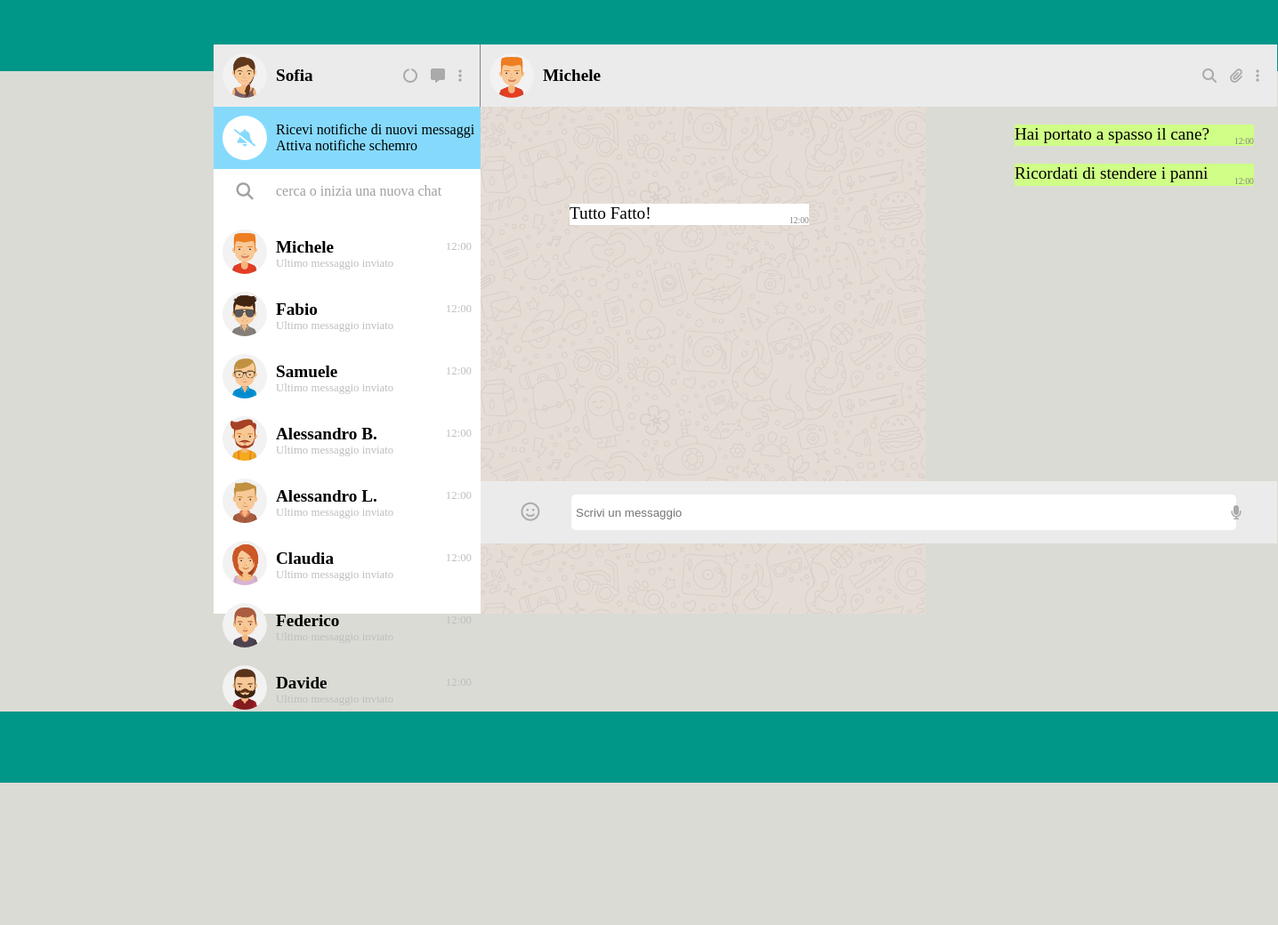
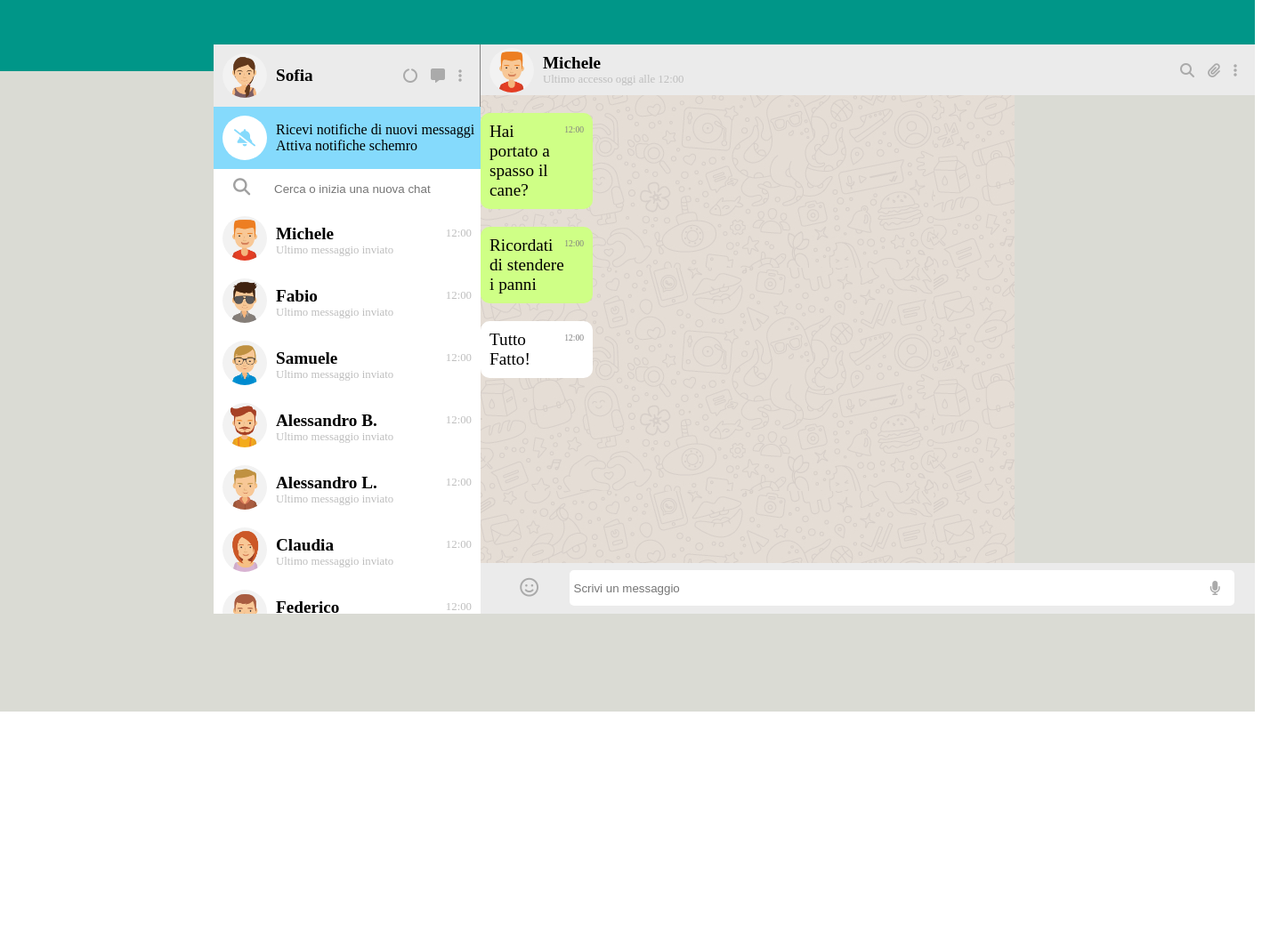
Before and after one commit to LorenzoBertarelli/vue-boolzapp, a plain HTML site: page index.html in a window 1280 px wide. Shown: the whole page at 89% size, 1436 px wide, since content can reach past the window. After the commit the page ends 800 px from the top, so only its background shows below. Drawn offline with nearby package versions, Linux system fonts and the light colour scheme.

Commit message:
migliorie

```diff
--- a/css/style.css
+++ b/css/style.css
@@ -5,8 +5,9 @@
 }
 
 body {
-    background: linear-gradient(180deg, #009688 10%, #DADBD4 10%);
+    background: linear-gradient(180deg, #009688 10vh, #DADBD4 10vh);
     height: 100vh;
+    width: 100%;
 }
 
 a {
@@ -18,12 +19,13 @@ a {
 i {
     padding: 5px;
 }
+
 .container {
     display: flex;
-    height: 100%;
     margin: auto;
     justify-content: center;
-    min-width: 800px;
+    align-items: center;
+
 }
 
 .wrapper {
@@ -32,11 +34,15 @@ i {
     height: 80vh;
     margin-top: 50px;
     display: flex;
+    min-width: 800px;
 }
+
+/* LEFT COLUMN */
 
 .left-column {
     min-width: 300px;
-    height: 100vh;
+    width: 30%;
+    height: 100%;
 }
 
 .left-column-header {
@@ -49,8 +55,9 @@ i {
     border-right: 1px solid gray;
 }
 
-.header-left {
+.header {
     display: flex;
+    align-items: center;
 }
 
 img {
@@ -99,18 +106,31 @@ img {
 }
 
 .lente {
-    margin: 0px 10px;
+    margin: 0px 5px;
     display: flex;
     align-items: center;
     justify-content: center;
-    width: 50px;
+    width: 60px;
     font-size: 1.2rem;
     border-radius: 50px;
 }
 
+.serch-bar {
+    width: 100%;
+    text-align: center;
+}
+
+.serch {
+    height: 30px;
+    border-radius: 5px;
+    border: none;
+    padding: 5px;
+    margin-top: 5px;
+}
+
 .chats {
-    height: 100%;
-    overflow-y: auto;
+    height: calc(100% - 175px);
+    overflow-y: scroll;
 }
 
 .chat {
@@ -140,25 +160,27 @@ img {
 /* RIGHT COLUMN */
 
 .right-column {
+    display: flex;
+    flex-direction: column;
     background-image: url("../img/mine.jpg");
-    width: 100%;
-    min-width: 300px;
-    height: 80vh;
+    width: 70%;
+    min-width: 600px;
+    height: 100%;
 }
 
 .right-column-header {
-    width: 895px;
+    width: 870px;
     height: 70px;
     background-color: rgb(235, 235, 235);
     display: flex;
     align-items: center;
     justify-content: space-between;
-    position: relative;
 }
 
 .chat-message {
-    position: absolute;
     width: 70%;
+    height: 100%;
+    overflow-y: auto;
 }
 
 .left-chat-box {
@@ -166,15 +188,20 @@ img {
     width: 30%;
     background-color: rgb(207, 255, 134);
     margin-top: 20px;
-    margin-left: 600px;
     font-size: 1.2rem;
     justify-content: space-between;
+    border-radius: 10px;
+    padding: 10px;
+}
+
+.left-chat-box.send {
+    justify-content: end;
 }
 
 .time-message {
     font-size: 0.6rem;
     color: gray;
-    padding-top: 5%;
+    padding-top: 2%;
 }
 
 .right-chat-box {
@@ -184,17 +211,21 @@ img {
     margin-top: 20px;
     font-size: 1.2rem;
     justify-content: space-between;
-    margin-left: 100px;
-    }
+    border-radius: 10px;
+    padding: 10px;
+}
 
-.footer-right {
-    width: 895px;
+.right-chat-box.recived {
+    justify-content: start;
+}
+
+.footer {
+    width: 870px;
     height: 70px;
     background-color: rgb(235, 235, 235);
     display: flex;
     align-items: center;
-    position: absolute;
-    bottom: 189px;
+    bottom: 170px;
 }
 
 .emoji {
--- a/index.html
+++ b/index.html
@@ -6,20 +6,24 @@
     <meta name="viewport" content="width=device-width, initial-scale=1.0">
     <title>Toboolist</title>
 
+    <!-- CSS -->
     <link rel="stylesheet" href="css/style.css">
+    <!-- VUE -->
     <script src='https://unpkg.com/vue@3/dist/vue.global.js'></script>
+    <!-- FONT AWESOME -->
     <link rel="stylesheet" href="https://cdnjs.cloudflare.com/ajax/libs/font-awesome/6.4.0/css/all.min.css" integrity="sha512-iecdLmaskl7CVkqkXNQ/ZH/XLlvWZOJyj7Yy7tcenmpD1ypASozpmT/E0iPtmFIB46ZmdtAc9eNBvH0H/ZpiBw==" crossorigin="anonymous" referrerpolicy="no-referrer" />
 </head>
 
 <body>
     <div id="app">
-
         <div class="container">
             <div class="wrapper">
 
+                <!-- LEFT COLUMN -->
+
                 <div class="left-column">
                     <div class="left-column-header">
-                        <div class="header-left">
+                        <div class="header">
                             <img src="img/avatar_io.jpg" alt="Sofia">
                             <p class="name-avatar"><strong>Sofia</strong></p>
                         </div>
@@ -42,9 +46,12 @@
 
                     <div class="serch">
                         <div class="lente">
-                            <i class="fa-solid fa-magnifying-glass"></i>
+                            <a href=""><i class="fa-solid fa-magnifying-glass"></i></a>
                         </div>
-                        <p>cerca o inizia una nuova chat</p>
+                        <div class="serch-bar">
+                            <input type="text" placeholder="Cerca o inizia una nuova chat" class="serch"></input>
+                        </div>
+
                     </div>
 
                     <ul class="chats">
@@ -60,14 +67,31 @@
                                 </div>
                             </div>
                         </li>
+                        <li class="chat" v-for="people in contacts">
+                            <div class="image-chats">
+                                <img :src="'img/avatar' + people.avatar + '.jpg'" :alt="people.name">
+                            </div>
+                            <div>
+                                <p class="name-avatar"><strong>{{ people.name }}</strong></p>
+                                <div class="last-message">
+                                    <p>Ultimo messaggio inviato</p>
+                                    <p class="time-last-message">12:00</p>
+                                </div>
+                            </div>
+                        </li>
                     </ul>
                 </div>
 
+                <!-- RIGHT COLUMN -->
+
                 <div class="right-column">
                     <div class="right-column-header">
-                        <div class="header-left">
-                            <img src="img/avatar_1.jpg" alt="Michele">
-                            <p class="name-avatar"><strong>Michele</strong></p>
+                        <div class="header">
+                            <img :src="`img/avatar${contacts[activeIndex].avatar}.jpg`" alt="Michele">
+                            <div>
+                                <p class="name-avatar"><strong>{{contacts[activeIndex].name}}</strong></p>
+                                <p class="last-message">Ultimo accesso oggi alle 12:00</p>
+                            </div>
                         </div>
                         <div class="icons">
                             <a href=""><i class="fa-solid fa-magnifying-glass"></i></a>
@@ -77,21 +101,21 @@
                     </div>
 
                     <div class="chat-message">
-                            <div class="left-chat-box">
-                                <p>Hai portato a spasso il cane?</p>
+                        <div class="left-chat-box send">
+                            Hai portato a spasso il cane?
                             <p class="time-message">12:00</p>
                         </div>
-                            <div class="left-chat-box">
-                                <p>Ricordati di stendere i panni</p>
+                        <div class="left-chat-box send">
+                            Ricordati di stendere i panni
                             <p class="time-message">12:00</p>
                         </div>
-                            <div class="right-chat-box">
+                        <div class="right-chat-box recived">
                             <p>Tutto Fatto!</p>
                             <p class="time-message">12:00</p>
                         </div>
                     </div>
 
-                        <div class="footer-right">
+                    <div class="footer">
                         <div class="emoji">
                             <div class="icons">
                                 <a href=""><i class="fa-regular fa-face-smile"></i></a>
@@ -107,15 +131,15 @@
                                 <a href=""><i class="fa-solid fa-microphone"></i></a>
                             </div>
                         </div>
-
                     </div>
-
+                </div>
             </div>
         </div>
     </div>
 
-    </div>
-
+    <!-- LUXON -->
+    <script src="https://cdn.jsdelivr.net/npm/luxon@3.3.0/build/global/luxon.min.js"></script>
+    <!-- JS -->
     <script src="js/data.js"></script>
 </body>
 </html>
--- a/js/data.js
+++ b/js/data.js
@@ -1,8 +1,13 @@
 const { createApp } = Vue;
+
+// message in contacts
+// const dt = luxon.DateTime;
+// console.log(dt.now().setLocale('it').toLocaleString(dt.DATETIME_SHORT_WITH_SECONDS));
 
 createApp({
     data() {
         return{
+            activeIndex: 0,
             contacts: [
                 {
                     name: 'Michele',
```
Lines whose indentation alone changed are shown as unchanged.
